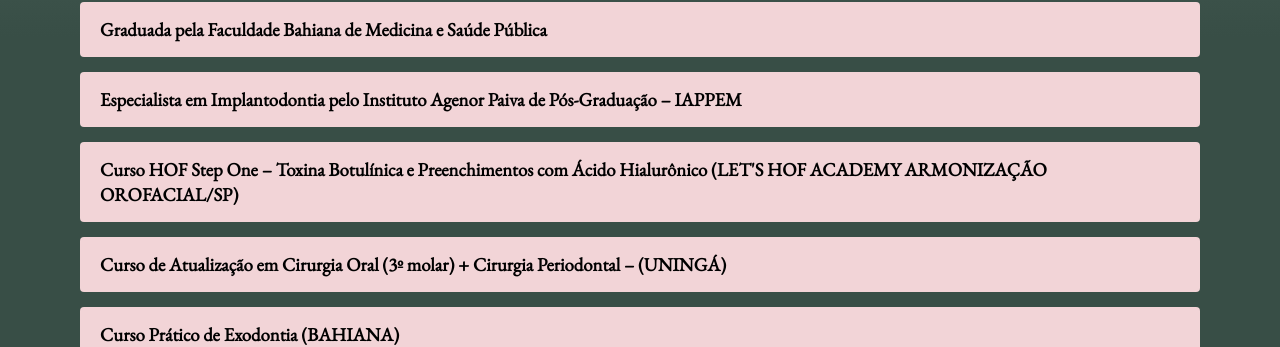
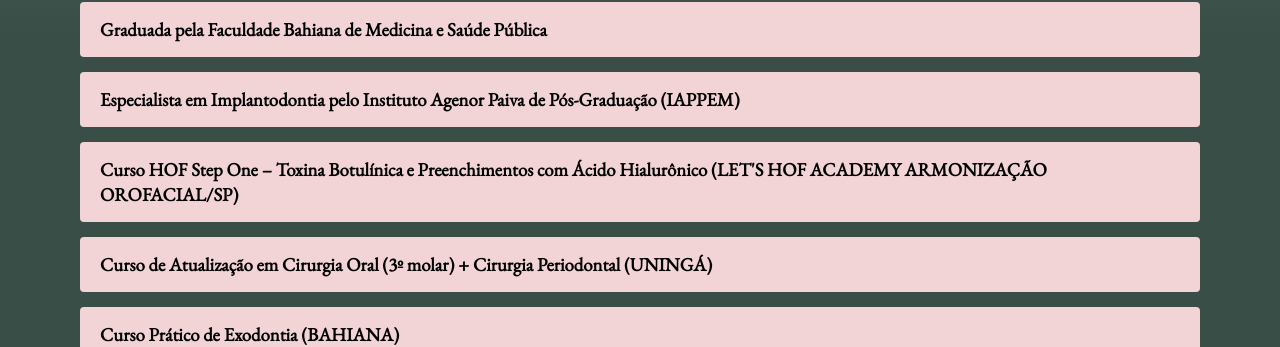
Before and after one commit to Diegoptrindade/diegoptrindade.github.io, a plain HTML site: page verenadaraujo/index.html in a window 1280 px wide. Shown: the part 449-796 px from the top of the page. Drawn offline with nearby package versions, Linux system fonts and the light colour scheme; a web font is replaced by a local one.

Commit message:
Ajustes no texto .formation

```diff
--- a/verenadaraujo/index.html
+++ b/verenadaraujo/index.html
@@ -52,13 +52,13 @@
             <h3>Graduada pela Faculdade Bahiana de Medicina e Saúde Pública</h3>
         </li>
         <li>
-            <h3>Especialista em Implantodontia pelo Instituto Agenor Paiva de Pós-Graduação – IAPPEM</h3>
+            <h3>Especialista em Implantodontia pelo Instituto Agenor Paiva de Pós-Graduação (IAPPEM)</h3>
         </li>
         <li>
             <h3>Curso HOF Step One – Toxina Botulínica e Preenchimentos com Ácido Hialurônico (LET'S HOF ACADEMY ARMONIZAÇÃO OROFACIAL/SP)</h3>
         </li>
         <li>
-            <h3>Curso de Atualização em Cirurgia Oral (3º molar) + Cirurgia Periodontal – (UNINGÁ)</h3>
+            <h3>Curso de Atualização em Cirurgia Oral (3º molar) + Cirurgia Periodontal (UNINGÁ)</h3>
         </li>
         <li>
             <h3>Curso Prático de Exodontia (BAHIANA)</h3>
```
